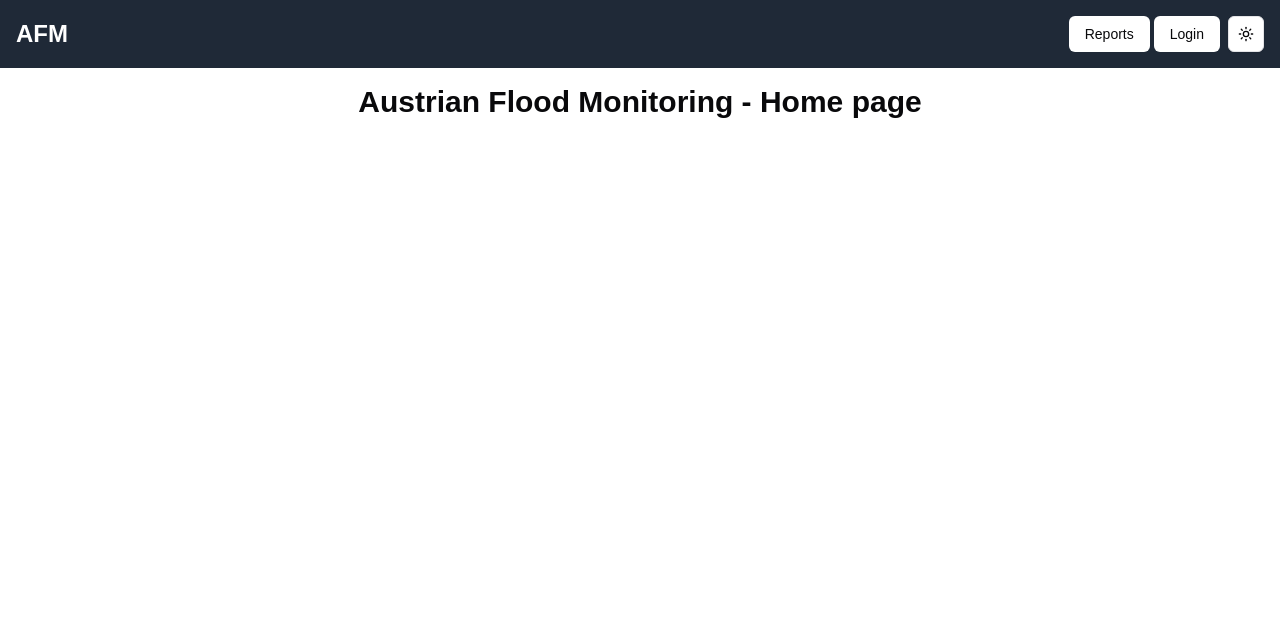
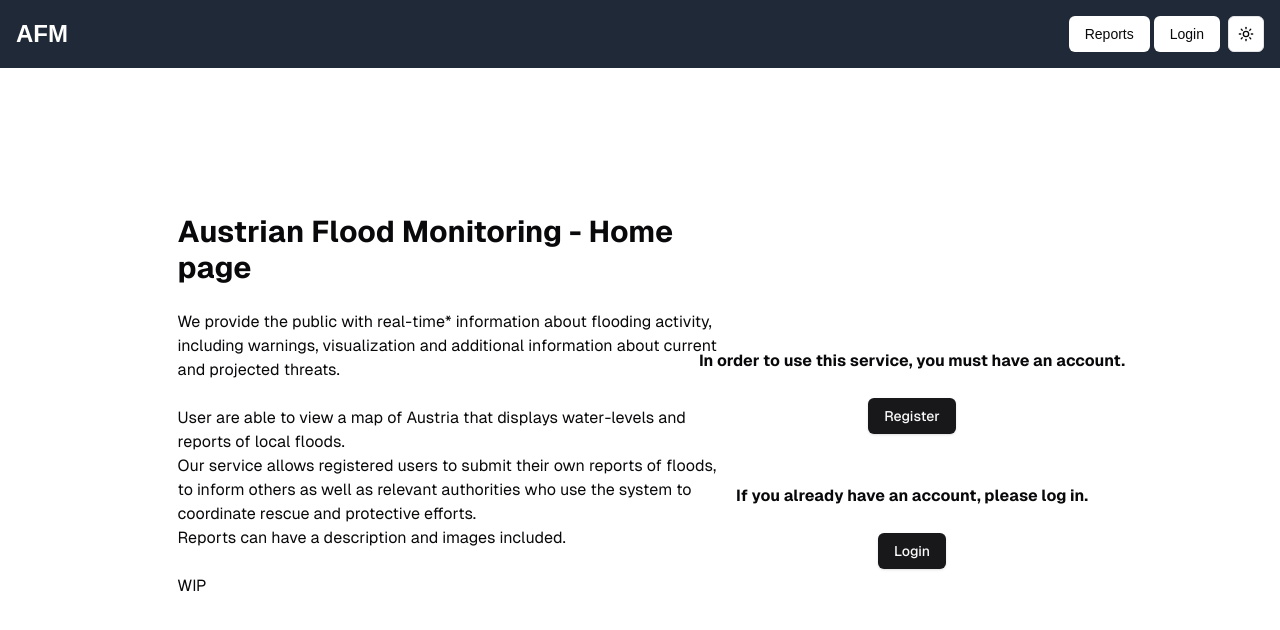
Before and after one commit to dfoddav2/austrian-flood-monitor, a Next.js app in the folder client/: page / in a window 1280 px wide. Shown: the top 630 px of the page. Built offline with nearby package versions, Linux system fonts and the light colour scheme.

Commit message:
WIP desrcription on homepage

```diff
--- a/client/src/app/page.tsx
+++ b/client/src/app/page.tsx
@@ -1,13 +1,33 @@
 "use client";
 
-// import { Button } from "@/components/ui/button";
-// import Link from "next/link";
+// import { Link } from "lucide-react";
+
+import { Button } from "@/components/ui/button";
+import Link from "next/link";
 // import styles from "./page.module.css";
+import styles from "../styles/home.module.css"
 
 export default function Home() {
   return (
-    <div>
-      <h1 className="text-3xl font-bold">Austrian Flood Monitoring - Home page</h1>
+    <div className={styles.page}>
+      <div className={styles.home_text}>
+        <h1 className="text-3xl font-bold">Austrian Flood Monitoring - Home page</h1>
+        <br></br>
+        <p>We provide the public with real-time* information about flooding activity, including warnings, visualization and additional information about current and projected threats.</p>
+        <br></br>
+        <p>User are able to view a map of Austria that displays water-levels and reports of local floods.</p>
+        <p>Our service allows registered users to submit their own reports of floods, to inform others as well as relevant authorities who use the system to coordinate rescue and protective efforts.</p>
+        <p>Reports can have a description and images included.</p>
+        <br></br>
+        <h1>WIP</h1>
+      </div>
+      <div className={styles.home_nav}>
+        <p className="text-1xl font-bold">In order to use this service, you must have an account.</p>
+        <Link href="/register"><Button className={styles.button}>Register</Button></Link>
+        <br></br>
+        <p className="text-1xl font-bold">If you already have an account, please log in.</p>
+        <Link href="/login"><Button className={styles.button}>Login</Button></Link>
+      </div>
     </div>
   );
 }
```
